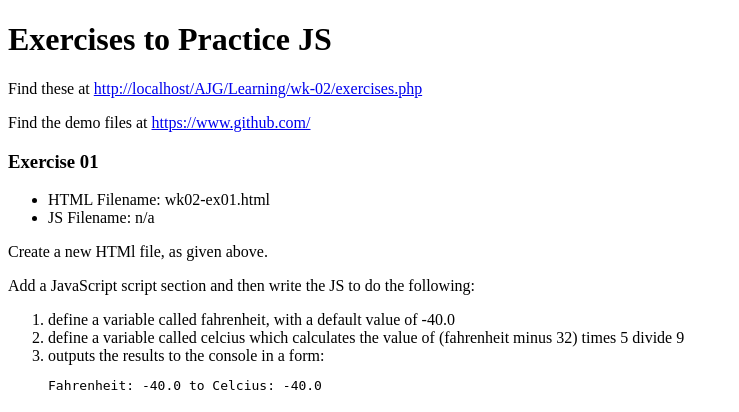
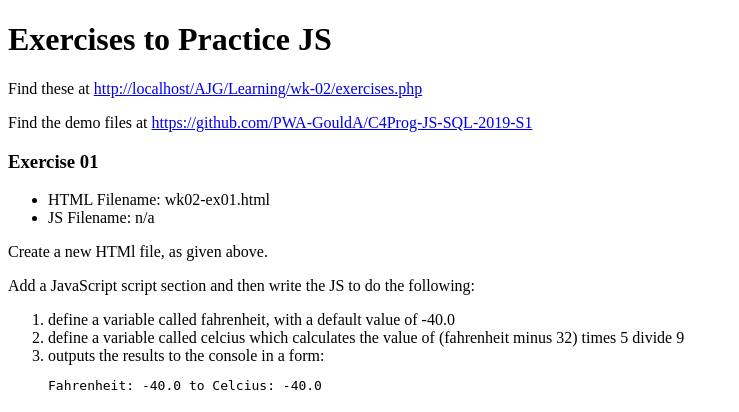
Before and after one commit to PWA-GouldA/C4Prog-JS-SQL-2019-S1, a PHP site: page / in a window 1280 px wide. Shown: the top 412 px of the page, without its empty margins (0-739 px from the left). Run offline with PHP 8.4, Linux system fonts and the light colour scheme.

Commit message:
Updated Exercises File

```diff
--- a/wk-02/exercises/index.php
+++ b/wk-02/exercises/index.php
@@ -12,8 +12,8 @@
     </a>
 </p>
 <p>
-    Find the demo files at <a href="https://github.com/">
-        https://www.github.com/
+    Find the demo files at <a href="https://github.com/PWA-GouldA/C4Prog-JS-SQL-2019-S1">
+        https://github.com/PWA-GouldA/C4Prog-JS-SQL-2019-S1
     </a>
 </p>
 <h3>Exercise 01</h3>
```
Also changed, not shown: 1 other file.
